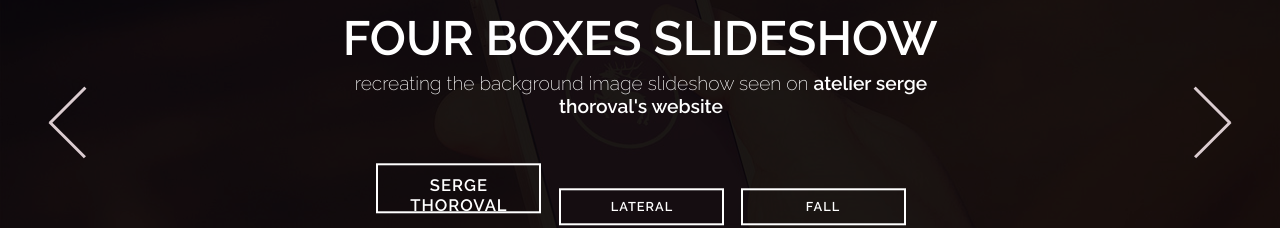
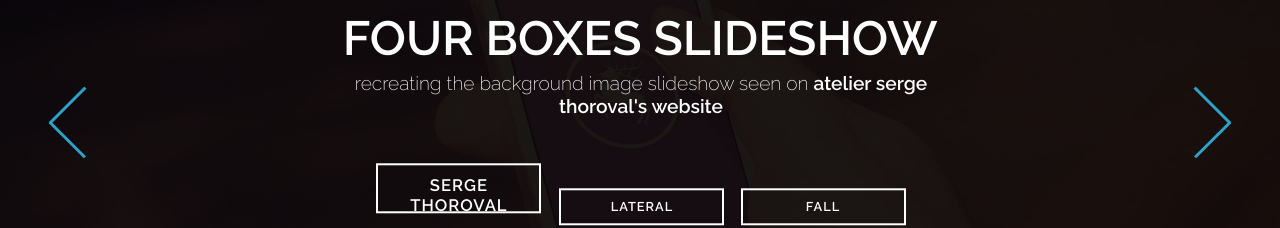
Before and after one commit to iWanjugu/SingleProWebsite-Remake, a plain HTML site: page FourBoxesTransition/index.html in a window 1280 px wide. Shown: the part 277-505 px from the top of the page. Drawn offline with Linux system fonts and the light colour scheme.

Commit message:
Nav arrow color changed

```diff
--- a/FourBoxesTransition/css/component.css
+++ b/FourBoxesTransition/css/component.css
@@ -117,7 +117,7 @@ html, body, .container {
 	width: 3px;
 	height: 50%;
 	outline: 1px solid transparent;
-	background: #dbccd0;
+	background: #2da2c8;
 	content: '';
 	-webkit-transition: -webkit-transform 0.3s;
 	transition: transform 0.3s;
```
